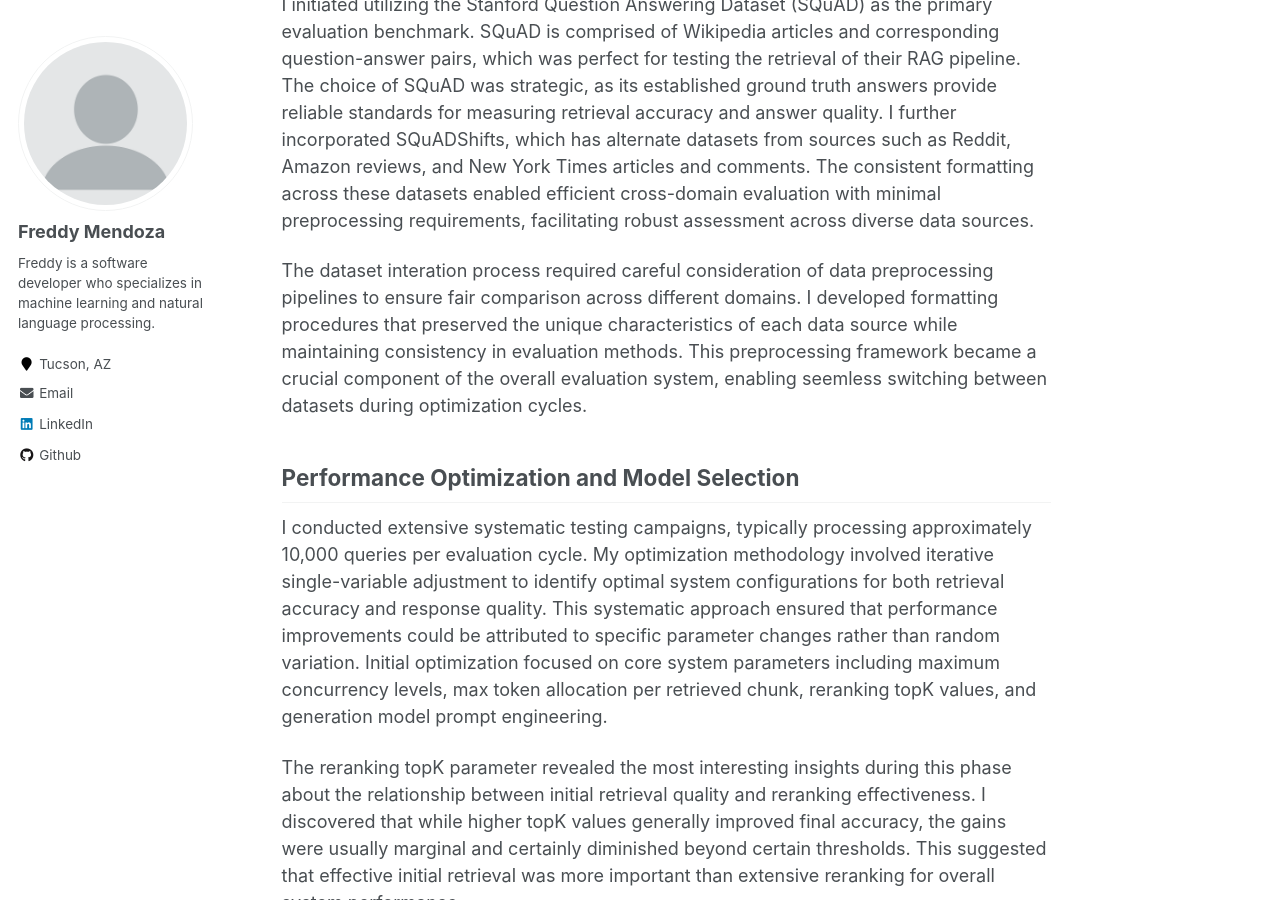
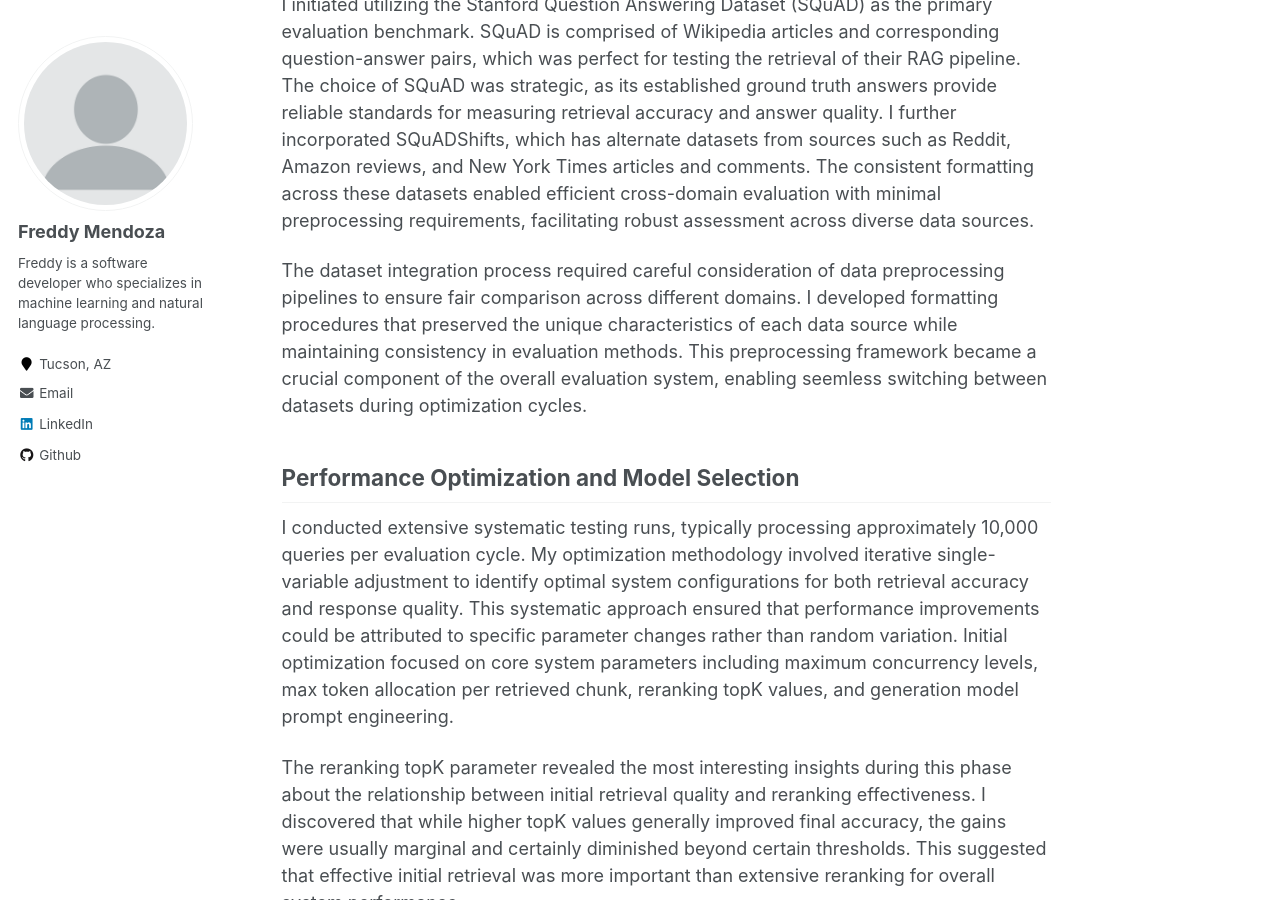
Before and after one commit to fmend/fmend.github.io, a Jekyll site: the page built from _portfolio/portfolio-1.md, in a window 1280 px wide and 900 px high, scrolled down 1711 px. Built offline with Jekyll 4.4.1, drawn with Linux system fonts in a browser that asks for light colours.

Commit message:
Update portfolio-1.md

```diff
--- a/_portfolio/portfolio-1.md
+++ b/_portfolio/portfolio-1.md
@@ -26,11 +26,11 @@ This process revealed the sometimes stark differences between acadamic theory an
 
 I initiated utilizing the Stanford Question Answering Dataset (SQuAD) as the primary evaluation benchmark. SQuAD is comprised of Wikipedia articles and corresponding question-answer pairs, which was perfect for testing the retrieval of their RAG pipeline. The choice of SQuAD was strategic, as its established ground truth answers provide reliable standards for measuring retrieval accuracy and answer quality. I further incorporated SQuADShifts, which has alternate datasets from sources such as Reddit, Amazon reviews, and New York Times articles and comments. The consistent formatting across these datasets enabled efficient cross-domain evaluation with minimal preprocessing requirements, facilitating robust assessment across diverse data sources.
 
-The dataset interation process required careful consideration of data preprocessing pipelines to ensure fair comparison across different domains. I developed formatting procedures that preserved the unique characteristics of each data source while maintaining consistency in evaluation methods. This preprocessing framework became a crucial component of the overall evaluation system, enabling seemless switching between datasets during optimization cycles.
+The dataset integration process required careful consideration of data preprocessing pipelines to ensure fair comparison across different domains. I developed formatting procedures that preserved the unique characteristics of each data source while maintaining consistency in evaluation methods. This preprocessing framework became a crucial component of the overall evaluation system, enabling seemless switching between datasets during optimization cycles.
 
 ## Performance Optimization and Model Selection
 
-I conducted extensive systematic testing campaigns, typically processing approximately 10,000 queries per evaluation cycle. My optimization methodology involved iterative single-variable adjustment to identify optimal system configurations for both retrieval accuracy and response quality. This systematic approach ensured that performance improvements could be attributed to specific parameter changes rather than random variation. Initial optimization focused on core system parameters including maximum concurrency levels, max token allocation per retrieved chunk, reranking topK values, and generation model prompt engineering.
+I conducted extensive systematic testing runs, typically processing approximately 10,000 queries per evaluation cycle. My optimization methodology involved iterative single-variable adjustment to identify optimal system configurations for both retrieval accuracy and response quality. This systematic approach ensured that performance improvements could be attributed to specific parameter changes rather than random variation. Initial optimization focused on core system parameters including maximum concurrency levels, max token allocation per retrieved chunk, reranking topK values, and generation model prompt engineering.
 
 The reranking topK parameter revealed the most interesting insights during this phase about the relationship between initial retrieval quality and reranking effectiveness. I discovered that while higher topK values generally improved final accuracy, the gains were usually marginal and certainly diminished beyond certain thresholds. This suggested that effective initial retrieval was more important than extensive reranking for overall system performance.
 
```
